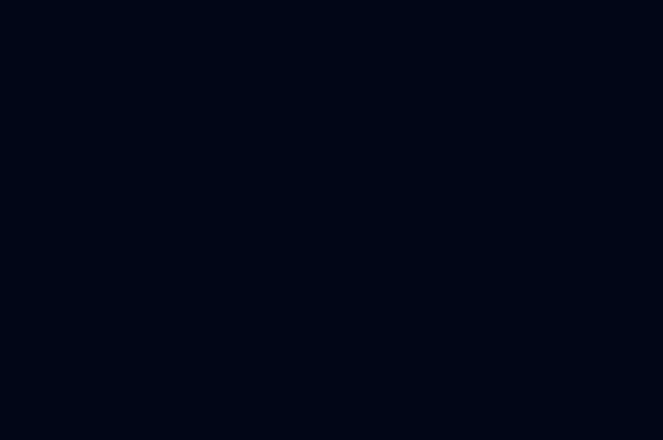
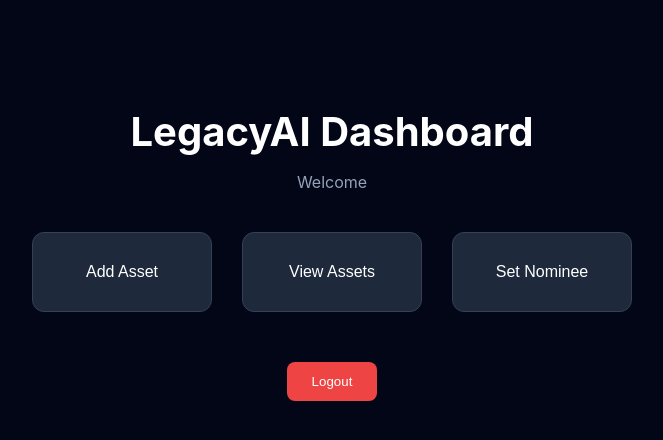
Before and after one commit to Srishti2006-coder/dataLegacyManger, a React (Create React App) app: page /dashboard in a window 1280 px wide. Before the commit this address had no page. Shown: the top 440 px of the page, without its empty margins (308-971 px from the left). Built offline with nearby package versions, Linux system fonts and the light colour scheme.

Commit message:
add dashboardcard and sidebar.jsx in components

```diff
--- a/src/App.js
+++ b/src/App.js
@@ -3,6 +3,7 @@ import { BrowserRouter as Router, Routes, Route } from "react-router-dom";
 import Landing from "./pages/Landing";
 import Login from "./pages/Login";
 import Signup from "./pages/Signup";
+import Dashboard from "./pages/Dashboard";
 
 function App() {
 
@@ -18,6 +19,8 @@ return(
 
 <Route path="/signup" element={<Signup />} />
 
+<Route path="/dashboard" element={<Dashboard />} />
+
 </Routes>
 
 </Router>
--- a/src/index.css
+++ b/src/index.css
@@ -323,3 +323,25 @@ html{
 @keyframes spin {
   to { transform: rotate(360deg); }
 }
+
+/* Password Toggle */
+.password-input-container {
+  position: relative;
+}
+
+.password-toggle {
+  position: absolute;
+  right: 15px;
+  top: 50%;
+  transform: translateY(-50%);
+  background: none;
+  border: none;
+  color: #94a3b8;
+  cursor: pointer;
+  font-size: 18px;
+  transition: color 0.3s ease;
+}
+
+.password-toggle:hover {
+  color: #6366f1;
+}
--- a/src/pages/Dashboard.jsx
+++ b/src/pages/Dashboard.jsx
@@ -1,15 +1,117 @@
-import React from "react";
-import Sidebar from "../layout/Sidebar";
+
+import { auth } from "../services/firebase";
+import { signOut } from "firebase/auth";
+import { useNavigate } from "react-router-dom";
 
 function Dashboard() {
+
+  const navigate = useNavigate();
+
+  const user = auth.currentUser;
+
+  const handleLogout = async () => {
+
+    await signOut(auth);
+
+    navigate("/login");
+
+  };
+
   return (
-    <div>
-      <Sidebar />
-      <div style={{marginLeft:"240px", padding:"40px"}}>
-        <h1>Dashboard</h1>
+
+    <div style={styles.container}>
+
+      <h1 style={styles.heading}>LegacyAI Dashboard</h1>
+
+      <p style={styles.email}>
+        Welcome {user?.email}
+      </p>
+
+      <div style={styles.grid}>
+
+        <button
+          style={styles.card}
+          onClick={()=>navigate("/add-asset")}
+        >
+          Add Asset
+        </button>
+
+        <button
+          style={styles.card}
+          onClick={()=>navigate("/view-assets")}
+        >
+          View Assets
+        </button>
+
+        <button
+          style={styles.card}
+          onClick={()=>navigate("/nominee")}
+        >
+          Set Nominee
+        </button>
+
       </div>
+
+      <button
+        style={styles.logout}
+        onClick={handleLogout}
+      >
+        Logout
+      </button>
+
     </div>
+
   );
 }
 
+const styles = {
+
+container:{
+minHeight:"100vh",
+background:"#020617",
+color:"white",
+textAlign:"center",
+paddingTop:"80px"
+},
+
+heading:{
+fontSize:"2.5rem",
+marginBottom:"10px"
+},
+
+email:{
+color:"#94a3b8",
+marginBottom:"40px"
+},
+
+grid:{
+display:"flex",
+justifyContent:"center",
+gap:"30px",
+flexWrap:"wrap"
+},
+
+card:{
+padding:"30px",
+width:"180px",
+background:"#1e293b",
+border:"1px solid #334155",
+borderRadius:"12px",
+color:"white",
+fontSize:"16px",
+cursor:"pointer"
+},
+
+logout:{
+marginTop:"50px",
+padding:"12px 25px",
+background:"#ef4444",
+border:"none",
+borderRadius:"8px",
+color:"white",
+cursor:"pointer"
+}
+
+};
+
 export default Dashboard;
--- a/src/pages/Login.jsx
+++ b/src/pages/Login.jsx
@@ -13,6 +13,7 @@ function Login() {
   const [loading, setLoading] = useState(false);
   const [error, setError] = useState("");
   const [success, setSuccess] = useState("");
+  const [showPassword, setShowPassword] = useState(false);
 
   const handleLogin = async () => {
     if (!email || !password) {
@@ -52,14 +53,23 @@ function Login() {
         </div>
 
         <div className="auth-input-group">
+          <div className="password-input-container">
             <input
               className="auth-input"
-            type="password"
+              type={showPassword ? "text" : "password"}
               placeholder=" "
               value={password}
               onChange={(e) => setPassword(e.target.value)}
             />
             <label className="auth-label">Password</label>
+            <button
+              type="button"
+              className="password-toggle"
+              onClick={() => setShowPassword(!showPassword)}
+            >
+              {showPassword ? "🙈" : "👁️"}
+            </button>
+          </div>
         </div>
 
         {error && <div className="auth-error">{error}</div>}
--- a/src/pages/Signup.jsx
+++ b/src/pages/Signup.jsx
@@ -13,6 +13,7 @@ const [password, setPassword] = useState("");
 const [loading, setLoading] = useState(false);
 const [error, setError] = useState("");
 const [success, setSuccess] = useState("");
+const [showPassword, setShowPassword] = useState(false);
 
 const handleSignup = async () => {
   if (!email || !password) {
@@ -64,14 +65,23 @@ return(
     </div>
 
     <div className="auth-input-group">
+      <div className="password-input-container">
         <input
           className="auth-input"
-        type="password"
+          type={showPassword ? "text" : "password"}
           placeholder=" "
           value={password}
           onChange={(e) => setPassword(e.target.value)}
         />
         <label className="auth-label">Password</label>
+        <button
+          type="button"
+          className="password-toggle"
+          onClick={() => setShowPassword(!showPassword)}
+        >
+          {showPassword ? "🙈" : "👁️"}
+        </button>
+      </div>
     </div>
 
     {error && <div className="auth-error">{error}</div>}
```
Also changed, not shown: src/components/DashboardCard.jsx (added), src/components/Sidebar.jsx (added). Lines whose indentation alone changed are shown as unchanged.
